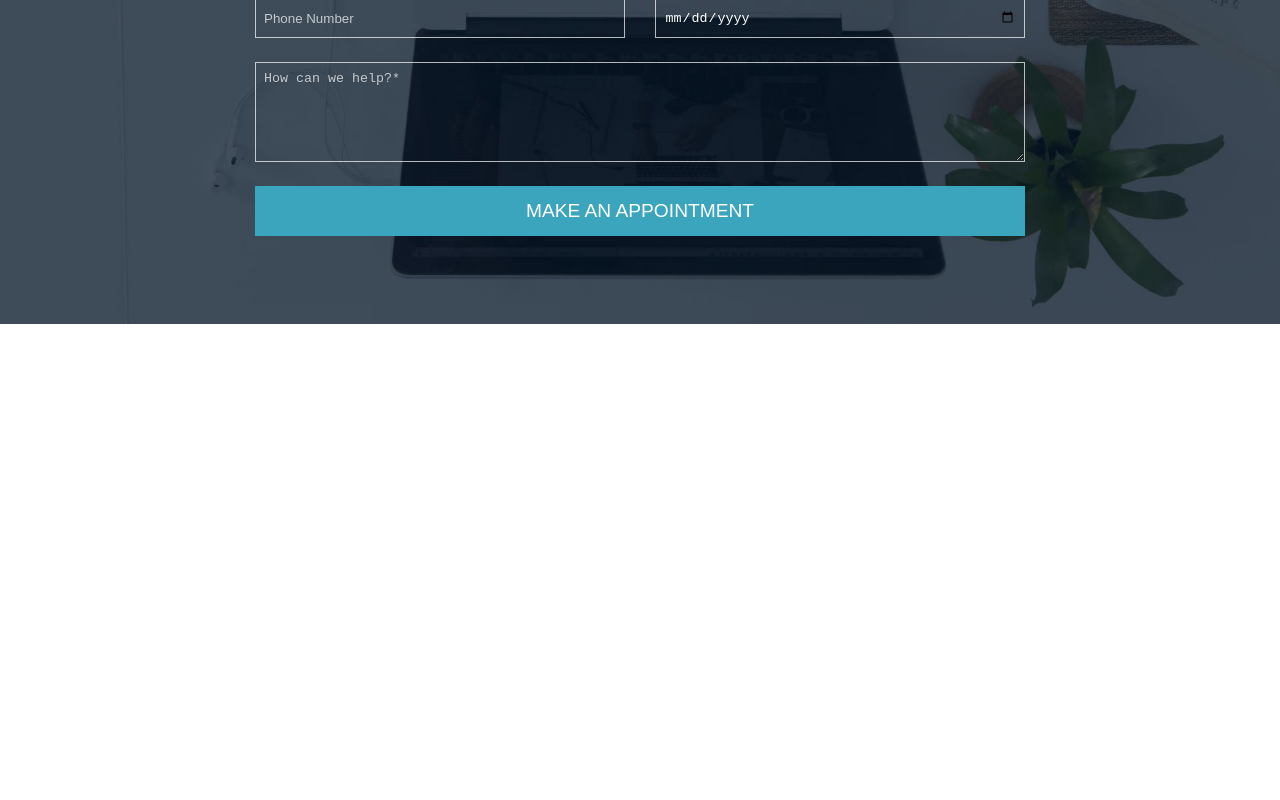
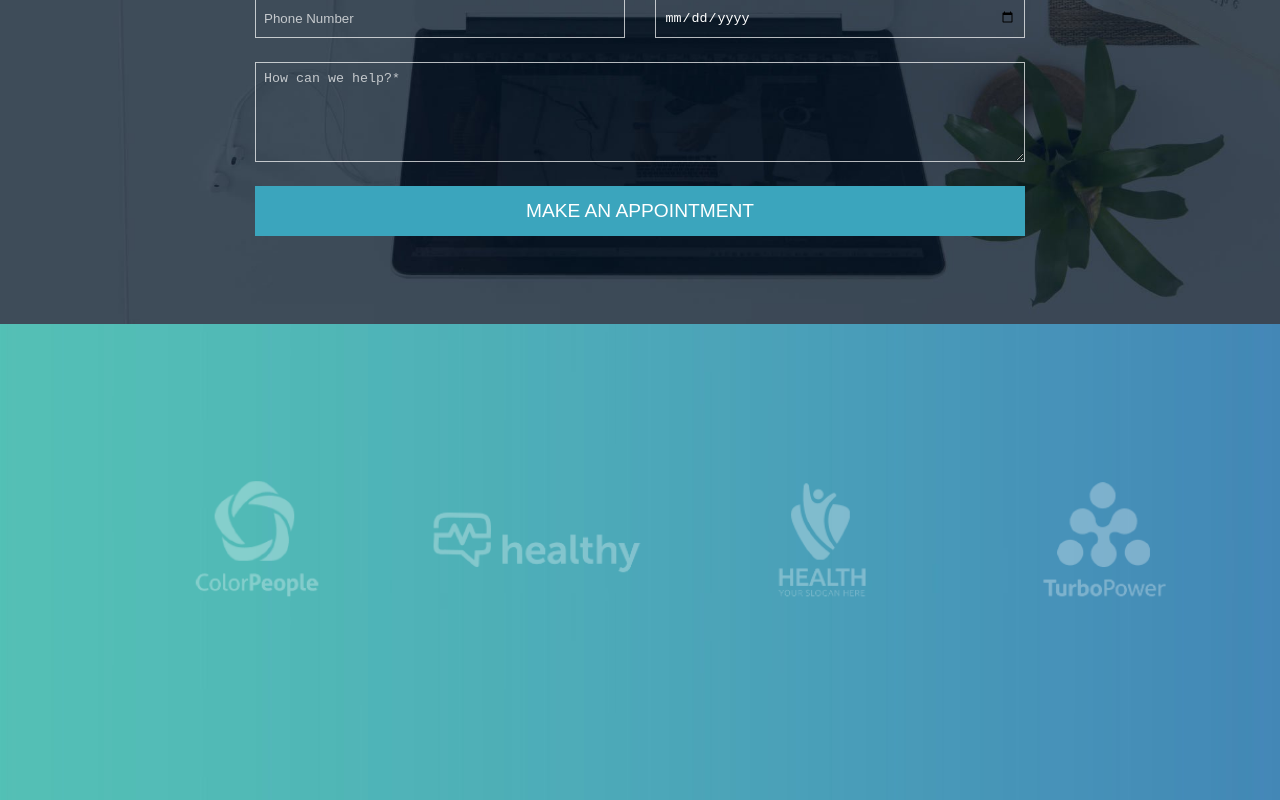
Before and after one commit to ZenRool/proj-html-vuejs, a Vue app: page / in a window 1280 px wide. Shown: the part 6083-6883 px from the top of the page. Before the commit the page ends 6407 px from the top, so only its background shows below. Built offline with nearby package versions, Linux system fonts and the light colour scheme.

Commit message:
Sezione clienti con carosello animato

```diff
--- /dev/null
+++ b/src/components/ClientLogos.vue
@@ -0,0 +1,49 @@
+<template>
+  <div class="carro container container-regular d-flex">
+    <div class="container container-regular d-flex">
+      <div class="image" v-for="icon in this.icons" :key="icon">
+        <img
+          :src="require(`../assets/images/client-logos-${icon}.png`)"
+          alt="client"
+        />
+      </div>
+    </div>
+    <div class="container container-regular d-flex">
+      <div class="image" v-for="icon in this.icons" :key="icon">
+        <img
+          :src="require(`../assets/images/client-logos-${icon}.png`)"
+          alt="client"
+        />
+      </div>
+    </div>
+  </div>
+</template>
+<script>
+export default {
+  name: "ClientLogos",
+  data: function () {
+    return {
+      icons: [1, 2, 3, 4],
+    };
+  },
+};
+</script>
+<style lang="scss" scoped>
+.carro {
+  overflow-x: hidden;
+  .image {
+    width: 300px;
+    height: 300px;
+    position: relative;
+    animation: move 7s infinite linear;
+  }
+  @keyframes move {
+    from {
+      left: 0px;
+    }
+    to {
+      left: -1130px;
+    }
+  }
+}
+</style>
--- a/src/components/MyMain.vue
+++ b/src/components/MyMain.vue
@@ -48,6 +48,9 @@
         class="container container-small d-flex wrap justify-content-between"
       />
     </section>
+    <section class="clients">
+      <ClientLogos />
+    </section>
   </main>
 </template>
 <script>
@@ -56,6 +59,7 @@ import MiniCenterText from "./MiniCenterText.vue";
 import CardiogramText from "./CardiogramText.vue";
 import DocCard from "./DocCard.vue";
 import FormAppointment from "./FormAppointment.vue";
+import ClientLogos from "./ClientLogos.vue";
 export default {
   name: "MyMain",
   components: {
@@ -64,6 +68,7 @@ export default {
     CardiogramText,
     DocCard,
     FormAppointment,
+    ClientLogos,
   },
   data: function () {
     return {
@@ -228,6 +233,9 @@ main {
     &.appointment {
       background: url("../assets/images/make-an-appointment.jpg");
     }
+    &.clients {
+      background: url("../assets/images/rgb-gradient-bar-for-logo-carrasel.jpg");
+    }
     &.bg-image {
       background-position: center;
       background-repeat: no-repeat;
```
